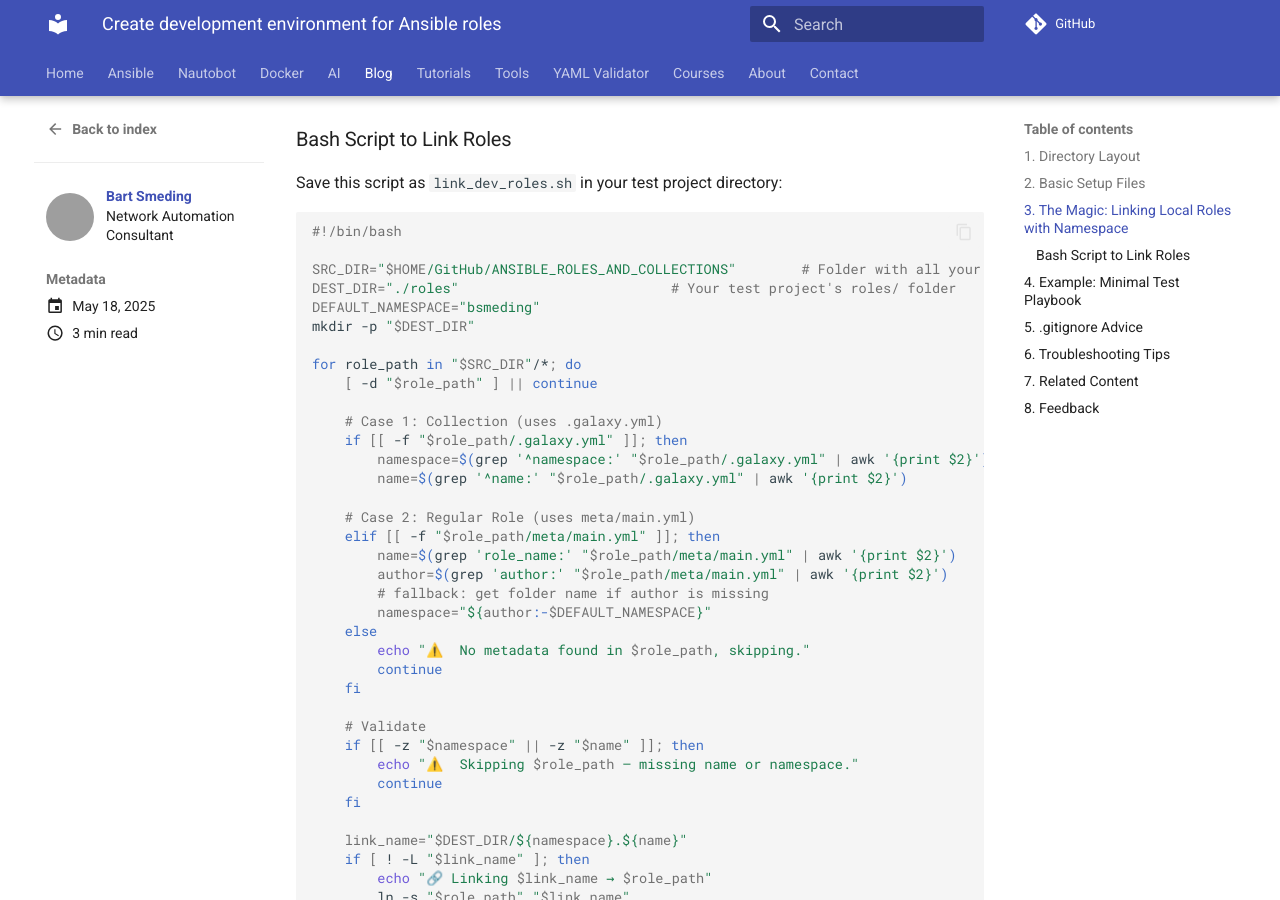
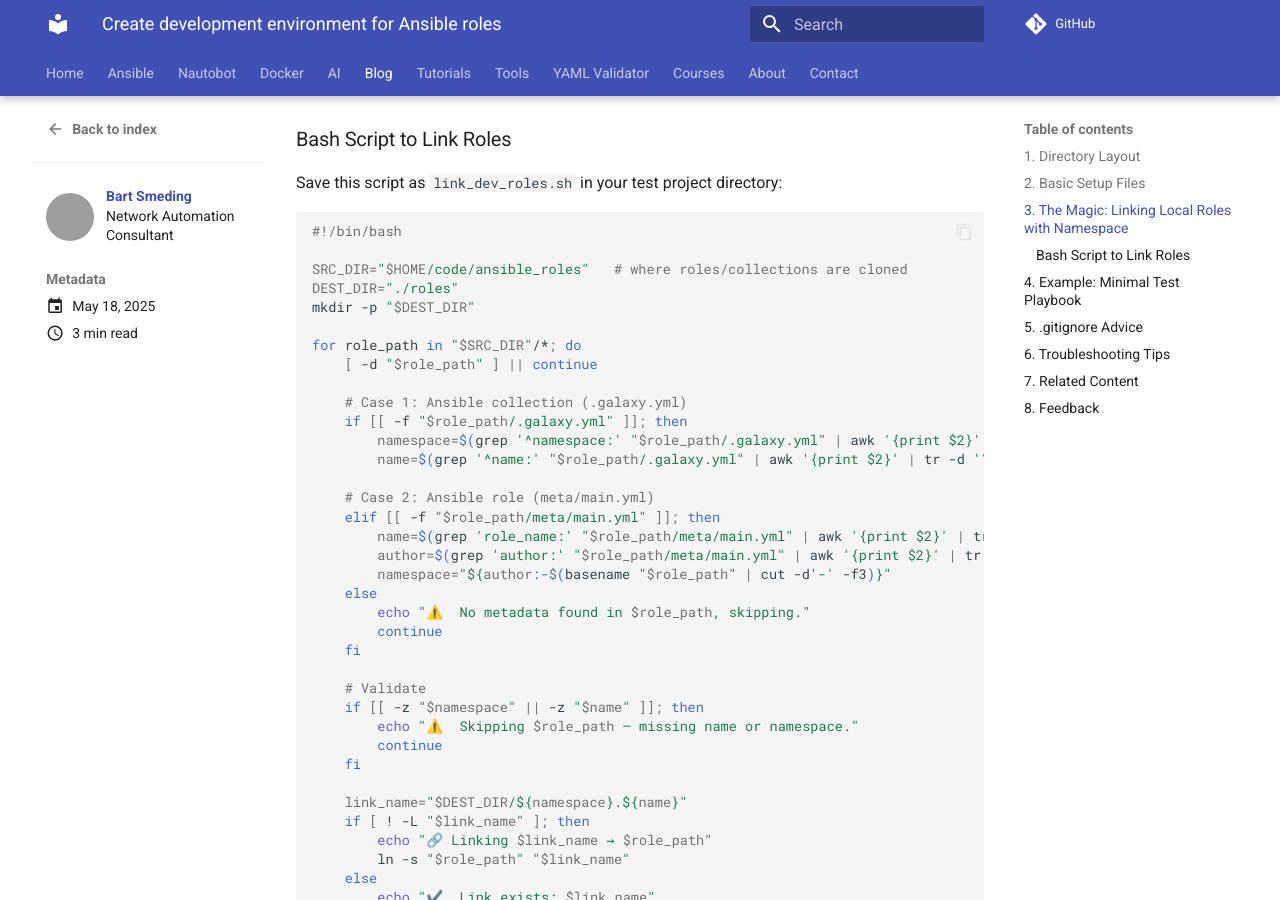
Before and after one commit to bsmeding/bsmeding.github.io, an MkDocs documentation site: the page built from docs/blog/posts/2025/2025-05-18-ansible-role-dev-and-test-setup.md, in a window 1280 px wide and 900 px high, scrolled down 1472 px. Built offline with MkDocs 1.6.1 and Material for MkDocs 9.7.7, drawn with Linux system fonts in a browser that asks for light colours; comment, search, counter and statistics services are not loaded; grey boxes are pictures that could not be loaded.

Commit message:
change script for mac, linux and windows

````diff
--- a/docs/blog/posts/2025/2025-05-18-ansible-role-dev-and-test-setup.md
+++ b/docs/blog/posts/2025/2025-05-18-ansible-role-dev-and-test-setup.md
@@ -71,25 +71,23 @@
 ```bash
 #!/bin/bash
 
-SRC_DIR="$HOME/GitHub/ANSIBLE_ROLES_AND_COLLECTIONS"        # Folder with all your repos
-DEST_DIR="./roles"                          # Your test project's roles/ folder
-DEFAULT_NAMESPACE="bsmeding"
+SRC_DIR="$HOME/code/ansible_roles"   # where roles/collections are cloned
+DEST_DIR="./roles"
 mkdir -p "$DEST_DIR"
 
 for role_path in "$SRC_DIR"/*; do
     [ -d "$role_path" ] || continue
 
-    # Case 1: Collection (uses .galaxy.yml)
+    # Case 1: Ansible collection (.galaxy.yml)
     if [[ -f "$role_path/.galaxy.yml" ]]; then
-        namespace=$(grep '^namespace:' "$role_path/.galaxy.yml" | awk '{print $2}')
-        name=$(grep '^name:' "$role_path/.galaxy.yml" | awk '{print $2}')
+        namespace=$(grep '^namespace:' "$role_path/.galaxy.yml" | awk '{print $2}' | tr -d '\r')
+        name=$(grep '^name:' "$role_path/.galaxy.yml" | awk '{print $2}' | tr -d '\r')
 
-    # Case 2: Regular Role (uses meta/main.yml)
+    # Case 2: Ansible role (meta/main.yml)
     elif [[ -f "$role_path/meta/main.yml" ]]; then
-        name=$(grep 'role_name:' "$role_path/meta/main.yml" | awk '{print $2}')
-        author=$(grep 'author:' "$role_path/meta/main.yml" | awk '{print $2}')
-        # fallback: get folder name if author is missing
-        namespace="${author:-$DEFAULT_NAMESPACE}"
+        name=$(grep 'role_name:' "$role_path/meta/main.yml" | awk '{print $2}' | tr -d '\r')
+        author=$(grep 'author:' "$role_path/meta/main.yml" | awk '{print $2}' | tr -d '\r')
+        namespace="${author:-$(basename "$role_path" | cut -d'-' -f3)}"
     else
         echo "⚠️  No metadata found in $role_path, skipping."
         continue
@@ -109,6 +107,7 @@
         echo "✔️  Link exists: $link_name"
     fi
 done
+
 
 ```
 
````
